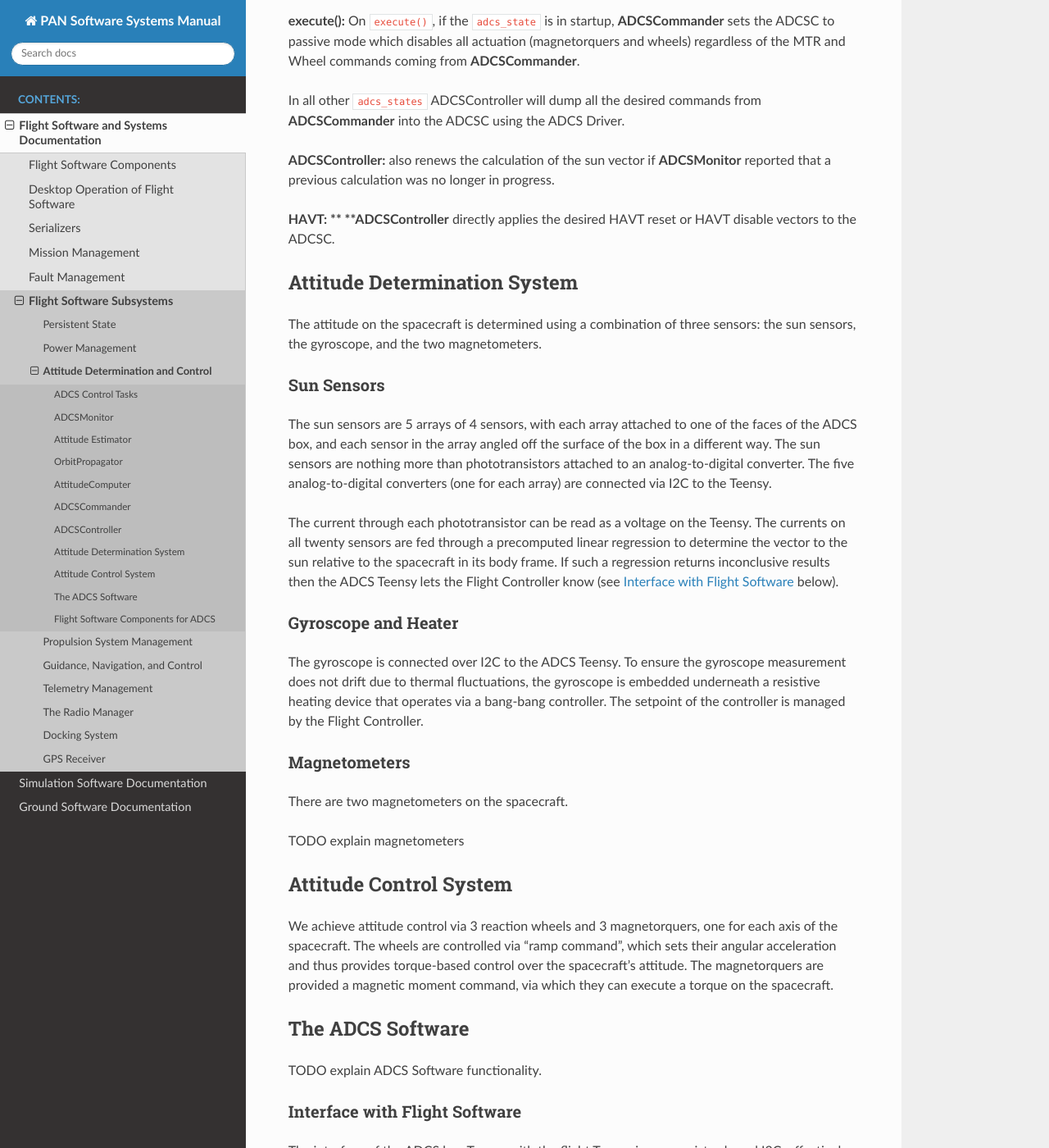
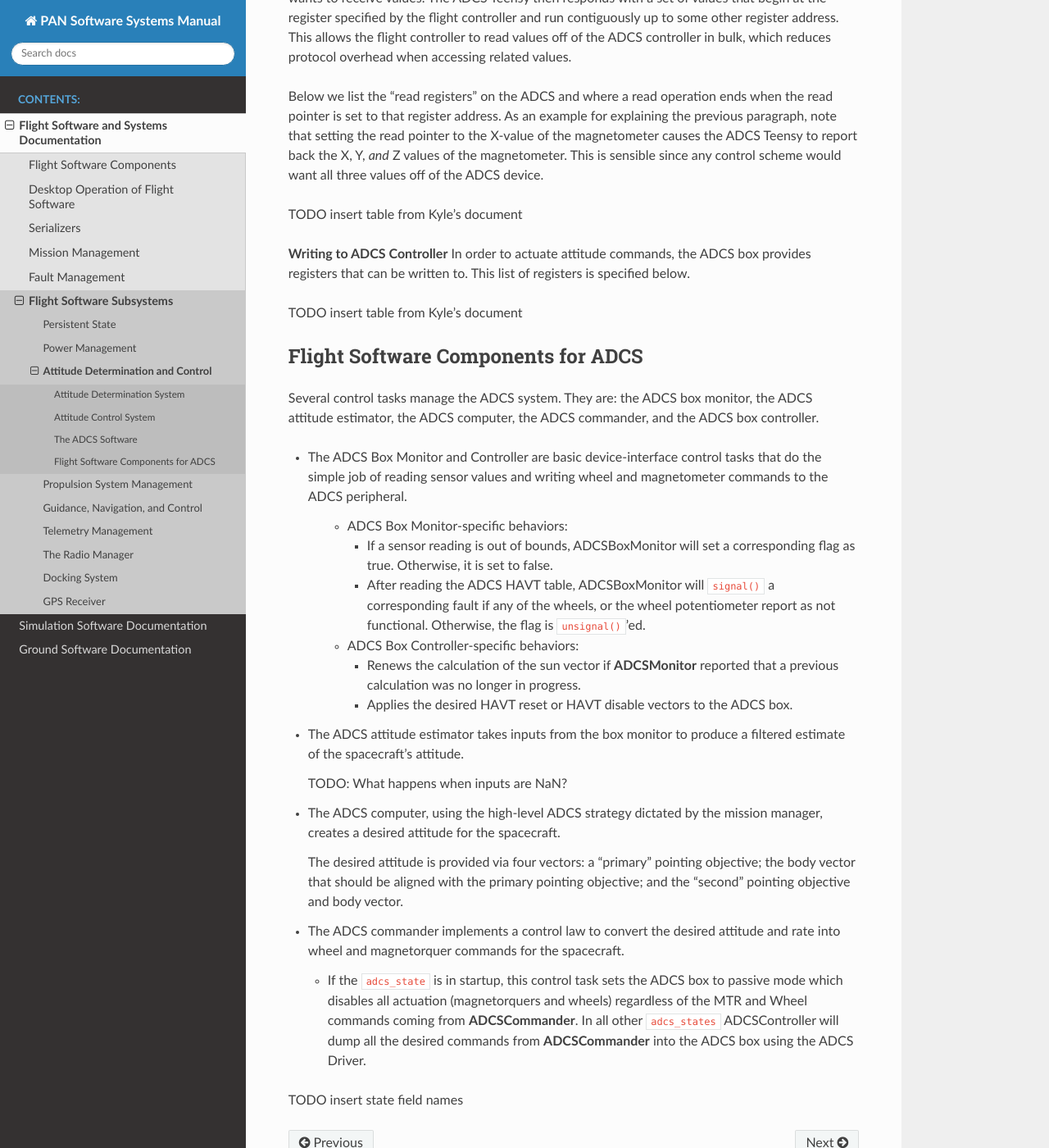
Before and after one commit to pathfinder-for-autonomous-navigation/Documentation, a Sphinx documentation site: the page built from source/flight_software/subsystems/adcs.rst, in a window 1280 px wide and 1400 px high, scrolled down 1574 px. Shown: the whole window at 82% size. Built offline with Sphinx 7.4.7 and the Read the Docs theme 2.0.0, drawn with Linux system fonts in a browser that asks for light colours; some of the changed text lies outside the part shown.

Commit message:
Merge disparate ADCS documentation together

```diff
--- a/source/flight_software/subsystems/adcs.rst
+++ b/source/flight_software/subsystems/adcs.rst
@@ -7,76 +7,6 @@
 its own microcontroller, a Teensy 3.6, that runs a specialized software and is connected
 to the Flight Controller Teensy over I2C. The ADCS box provides fairly robust but slow pointing
 control--the slowness is sufficient for PAN's purposes.
-
-ADCS Control Tasks
-==================
-
-ADCS Functionality is implemented within Flightsoftware through N seperate control tasks.
-
-ADCSMonitor
-===========
-
-Uses the ADCS Driver to make I2C calls to the ADCS Teensy (ADCSC) to request data.
-
-**execute():** On ``execute()`` ADCSMonitor it actually makes all the I2C calls and dumps the results
-into state fields.
-
-**Flags:** If a sensor reading is out of bounds, ADCSMonitor will set a corresponding
-flag as true. Otherwise, it is set to false.
-
-**Faults:** After reading the ADCS HAVT table, ADCSMonitor will ``signal()`` a corresponding fault if
-any of the wheels, or the wheel potentiometer report as not functional. Otherwise, the flag is ``unsignal()``'ed.
-
-Attitude Estimator
-==================
-
-TODO: Improve
-
-Uses data from **ADCSMonitor** and **PiksiMonitor** and gnc code to estimate the
-attiude of the spacecraft
-
-**NaN Behavior:** TODO: What happens when inputs are NaN?
-
-OrbitPropagator
-===============
-
-TODO: Improve
-
-Uses data from **ADCSMonitor**
-
-**NaN Behavior:** TODO: What happens when inputs are NaN?
-
-AttitudeComputer
-================
-
-ADCSCommander
-=============
-
-**ADCSCommander** interprets the ``adcs_state`` given from **MissionManager** and the
-desired attitude from **AttitudeComputer** to calculate desired output wheel speeds and magnetorquers.
-
-**NaN Behavior:** ???
-
-**Single Pointing Strategy:** ???
-
-**Binary Pointing Strategy:** ???
-
-ADCSController
-==============
-
-**execute():** On ``execute()``, if the ``adcs_state`` is in startup, **ADCSCommander**
-sets the ADCSC to passive mode which disables all actuation (magnetorquers and wheels)
-regardless of the MTR and Wheel commands coming from **ADCSCommander**.
-
-In all other ``adcs_states`` ADCSController will dump all the desired commands
-from **ADCSCommander** into the ADCSC using the ADCS Driver.
-
-**ADCSController:** also renews the calculation of the sun vector if
-**ADCSMonitor** reported that a previous calculation was no longer in progress.
-
-**HAVT: **
-**ADCSController** directly applies the desired HAVT reset or HAVT disable vectors to
-the ADCSC.
 
 Attitude Determination System
 =============================
@@ -160,11 +90,35 @@
 
 - The ADCS Box Monitor and Controller are basic device-interface control tasks that do the
   simple job of reading sensor values and writing wheel and magnetometer commands to the ADCS peripheral.
+
+    - ADCS Box Monitor-specific behaviors:
+
+      - If a sensor reading is out of bounds, ADCSBoxMonitor will set a corresponding flag as true. Otherwise, it is set to false.
+      - After reading the ADCS HAVT table, ADCSBoxMonitor will ``signal()`` a corresponding fault if
+        any of the wheels, or the wheel potentiometer report as not functional. Otherwise, the flag is ``unsignal()``'ed.
+
+    - ADCS Box Controller-specific behaviors:
+
+      - Renews the calculation of the sun vector if **ADCSMonitor** reported that a previous calculation was no longer in progress.
+      - Applies the desired HAVT reset or HAVT disable vectors to the ADCS box.
+
 - The ADCS attitude estimator takes inputs from the box monitor to produce a filtered estimate of the
   spacecraft's attitude.
+
+  TODO: What happens when inputs are NaN?
+
 - The ADCS computer, using the high-level ADCS strategy dictated by the mission manager, creates a
-  desired attitude and rate for the spacecraft.
-- The ADCS commander implements a control law to convert the desired attitude and rate into wheel .. admonition::
+  desired attitude for the spacecraft.
+
+  The desired attitude is provided via four vectors: a "primary" pointing objective; the body vector that should
+  be aligned with the primary pointing objective; and the "second" pointing objective and body vector.
+
+- The ADCS commander implements a control law to convert the desired attitude and rate into wheel and
   magnetorquer commands for the spacecraft.
 
+  - If the ``adcs_state`` is in startup, this control task sets the ADCS box to passive mode which disables
+    all actuation (magnetorquers and wheels) regardless of the MTR and Wheel commands coming from **ADCSCommander**.
+    In all other ``adcs_states`` ADCSController will dump all the desired commands from **ADCSCommander** into the
+    ADCS box using the ADCS Driver.
+
 TODO insert state field names
```
